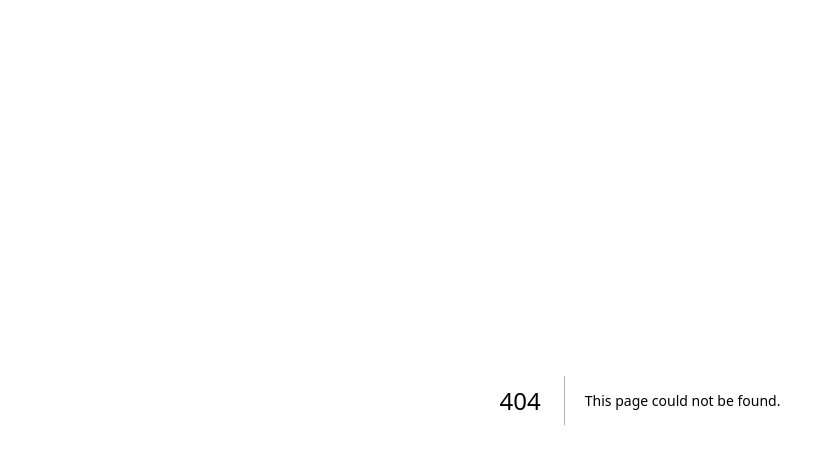
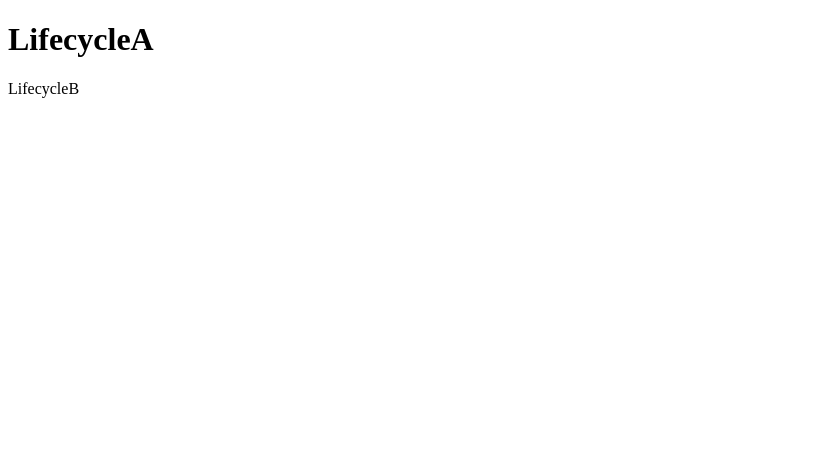
Before and after one commit to japneetkaurbhatia/react-essentials, a Next.js app: page /react-lifecycle/LifecycleA in a window 1280 px wide. Before the commit this address had no page. Shown: the top 464 px of the page, without its empty margins (0-835 px from the left). Built offline with nearby package versions, Linux system fonts and the light colour scheme.

Commit message:
ReactLifecycle Mounting

```diff
--- a/src/pages/index.tsx
+++ b/src/pages/index.tsx
@@ -15,6 +15,7 @@ const HomePage = () => {
         <StyledButton onClick={() => router.push("/accordian")}> Accordian</StyledButton>
         <StyledButton onClick={() => router.push("/hooks")}>Hooks</StyledButton>
         <StyledButton onClick={() => router.push("/hocs")}> Higher Order Components</StyledButton>
+        <StyledButton onClick={() => router.push("/react-lifecycle")}>React Lifecycle Methods of Components</StyledButton>
       </ListOfComponents>
     </div>
   );
--- /dev/null
+++ b/src/pages/react-lifecycle/LifecycleA.tsx
@@ -0,0 +1,35 @@
+import React, { Component } from 'react'
+import LifecycleB from './LifecycleB';
+
+class LifecycleA extends Component {
+    constructor(props) {
+        super(props)
+
+        this.state = {
+            name: "mnop"
+        }
+        console.log("LifecycleA constructor");
+    }
+
+    static getDerivedStateFromProps(props, state) {
+        console.log("LifecycleA getDerivedStateFromProps");
+        return null;
+    }
+
+    componentDidMount(): void {
+        console.log("LifecycleA componentDidMount");
+    }
+
+  render() {
+    console.log("LifecycleA render");
+
+    return (
+      <div>
+        <h1>LifecycleA</h1>
+        <LifecycleB />
+      </div>
+    )
+  }
+}
+
+export default LifecycleA
--- /dev/null
+++ b/src/pages/react-lifecycle/LifecycleB.tsx
@@ -0,0 +1,31 @@
+import React, { Component } from 'react'
+
+class LifecycleB extends Component {
+    constructor(props) {
+        super(props)
+
+        this.state = {
+            name: "mnop"
+        }
+        console.log("LifecycleB constructor");
+    }
+
+    static getDerivedStateFromProps(props, state) {
+        console.log("LifecycleB getDerivedStateFromProps");
+        return null;
+    }
+
+    componentDidMount(): void {
+        console.log("LifecycleB componentDidMount");
+    }
+
+  render() {
+    console.log("LifecycleB render");
+
+    return (
+      <div>LifecycleB</div>
+    )
+  }
+}
+
+export default LifecycleB
```
Also changed, not shown: src/pages/react-lifecycle.tsx (added, +16 -0 lines).
